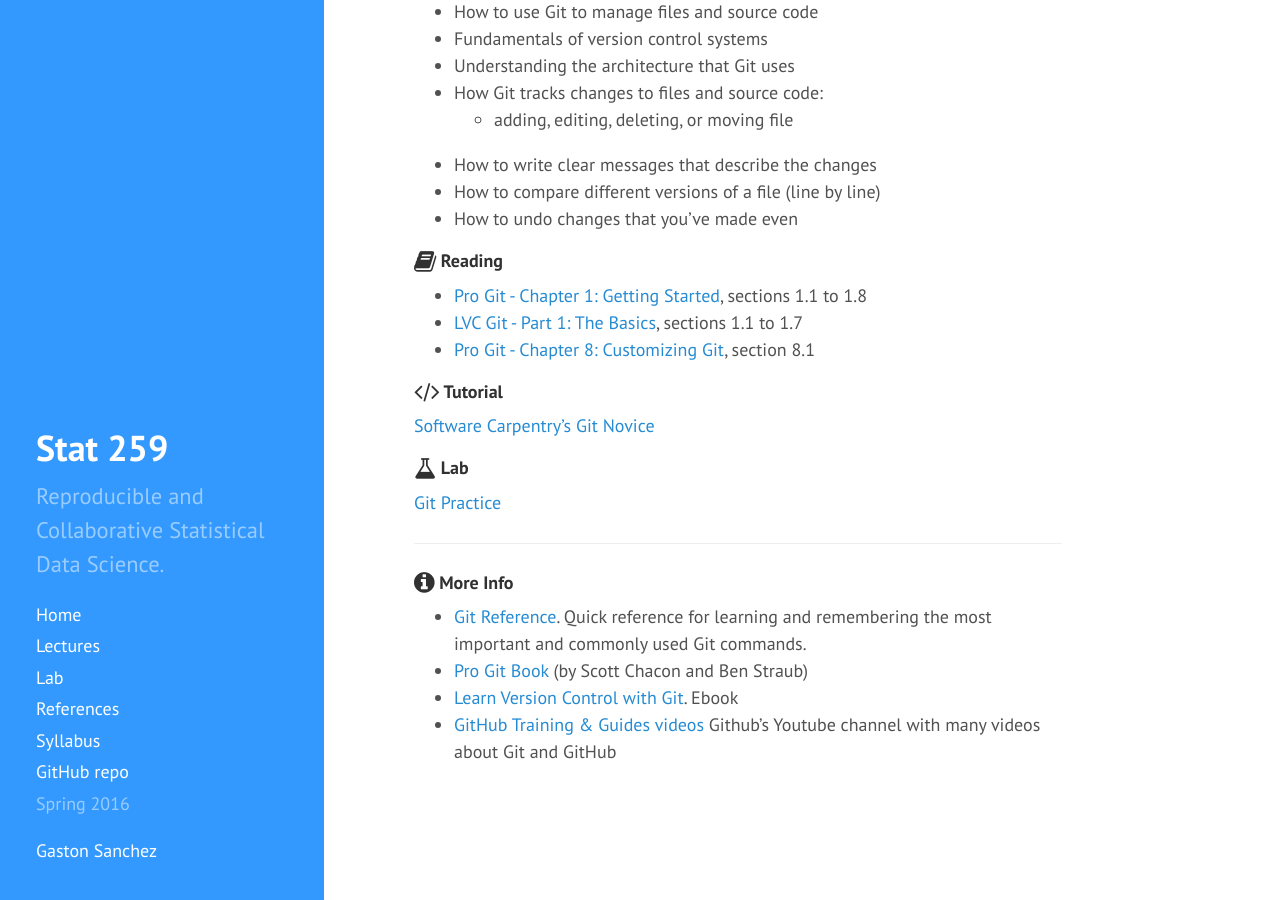
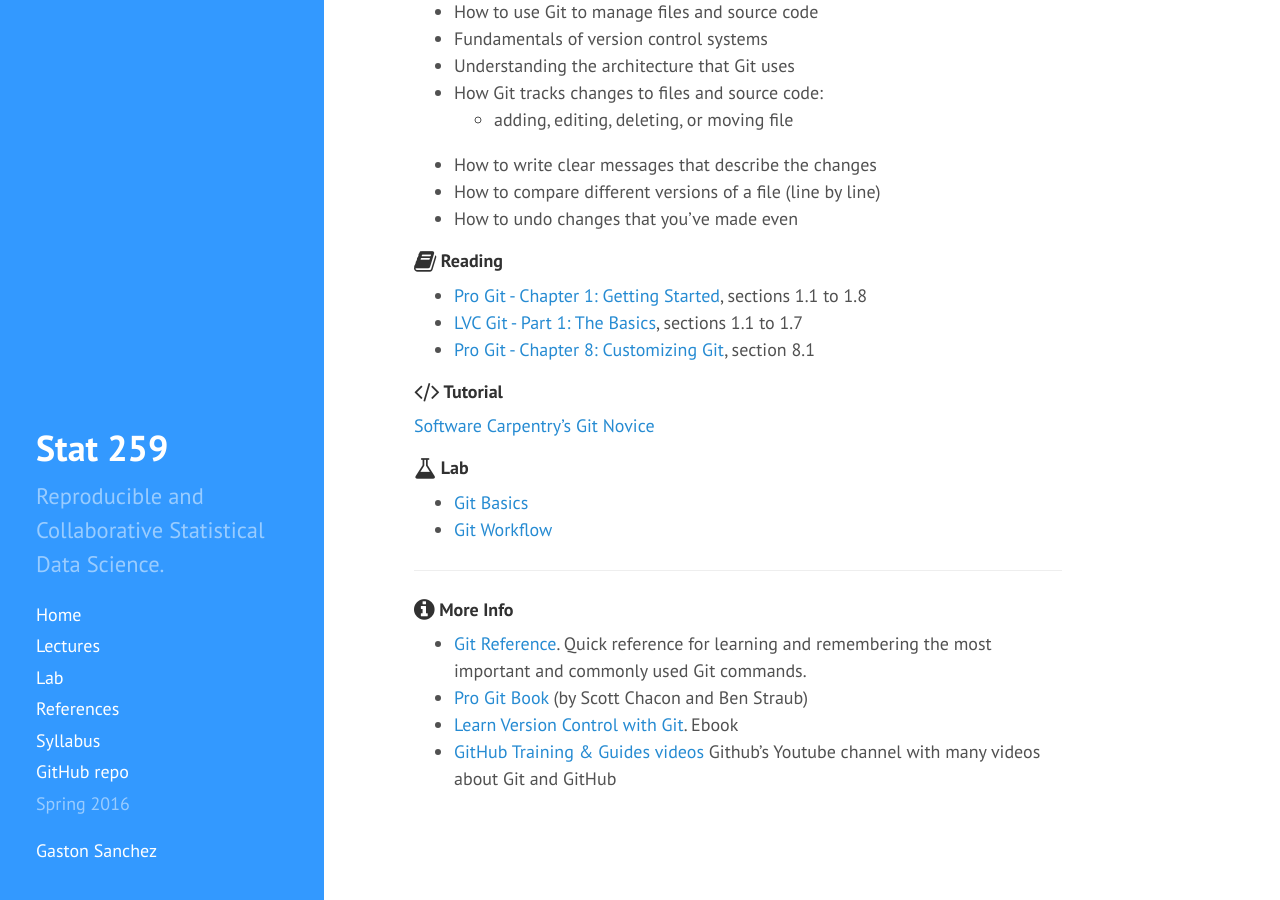
Before and after one commit to gastonstat/relic-stat259, a Jekyll site: the page built from lectures/03-git-basics.md, in a window 1280 px wide and 900 px high, scrolled down 533 px. Built offline with Jekyll 4.4.1, drawn with Linux system fonts in a browser that asks for light colours; nearby versions of some CDN libraries; Markdown is read by kramdown in place of the engine named in the settings.

Commit message:
update tutorial github links for git basics

```diff
--- a/lectures/03-git-basics.md
+++ b/lectures/03-git-basics.md
@@ -60,7 +60,11 @@ title: "Git Basics"
 	<span class="fa fa-flask fa-lg main-list-item-icon"></span>
 	Lab
 </h4>
-<a href="https://github.com/gastonstat/stat259/tree/gh-pages/tutorials/command-line.md" target="_blank">Git Practice</a>
+
+<ul>
+	<li><a href="https://github.com/gastonstat/stat259/blob/gh-pages/tutorials/git-basics.md" target="_blank">Git Basics</a></li>
+	<li><a href="https://github.com/gastonstat/stat259/blob/gh-pages/tutorials/git-workflow.md" target="_blank">Git Workflow</a></li>
+</ul>
 
 ------
 
```
